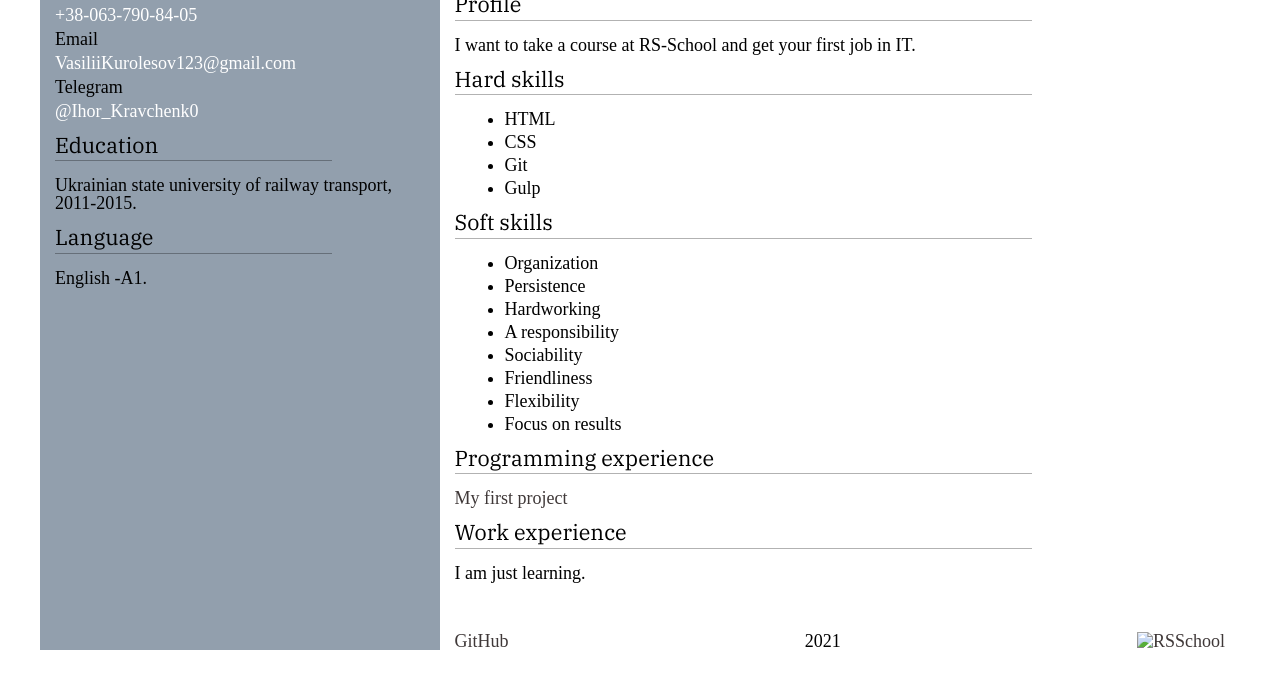
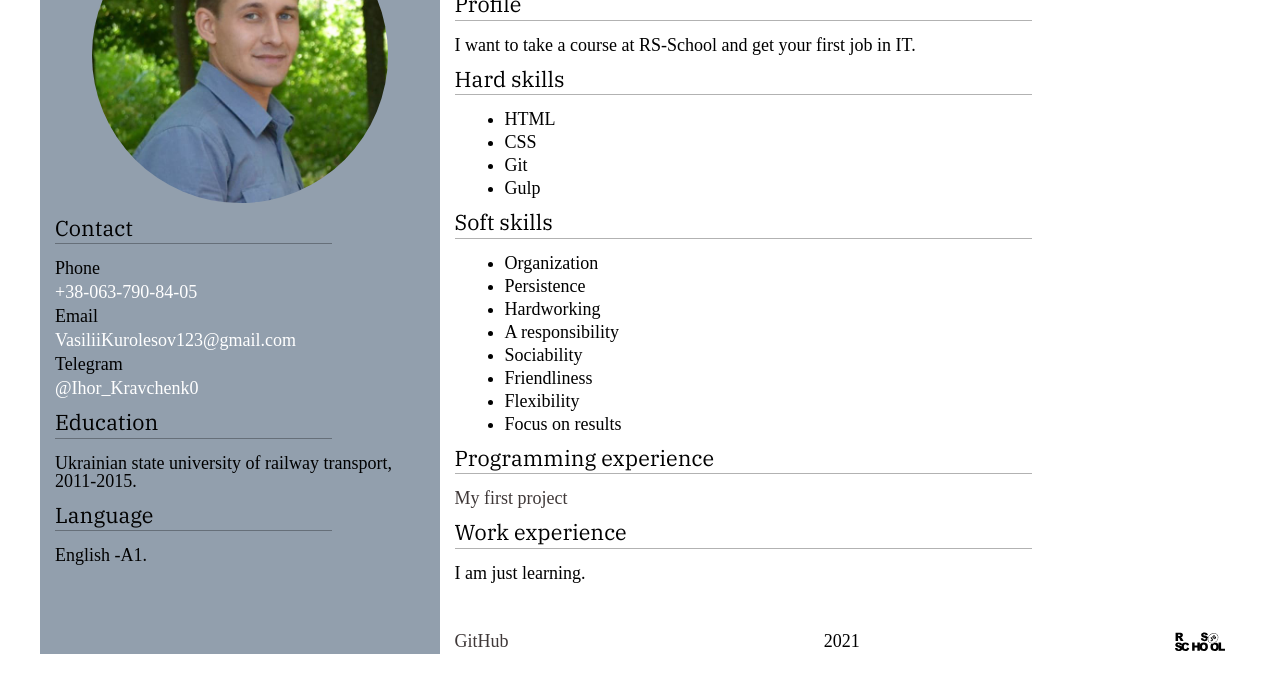
Before and after one commit to VasiliiKurolesov/rsschool-cv, a plain HTML site: page index.html in a window 1280 px wide. Shown: the part 118-810 px from the top of the page. Drawn offline with Linux system fonts and the light colour scheme.

Commit message:
fix: image link

```diff
--- a/index.html
+++ b/index.html
@@ -14,7 +14,7 @@
 <body>
     <div class="container">
         <aside class="sidebar">
-            <img src="./images/my_photo.jpg" alt="my photo" class="photo">
+            <img src="./image/my_photo.jpg" alt="my photo" class="photo">
             <h2 class="header">Contact</h2>
             <ul class="sidebar_list">
                 <li>Phone</li>
@@ -72,7 +72,7 @@
                 <footer class="main_footer">
                     <p><a href="https://github.com/VasiliiKurolesov">GitHub</a></p>
                     <p>2021</p>
-                    <p><a href="https://rs.school/js/"><img src="./images/rs_school_js.svg" alt="RSSchool"></a></p>
+                    <p><a href="https://rs.school/js/"><img src="./image/rs_school_js.svg" alt="RSSchool"></a></p>
                 </footer>
         </main>
     </div>
```
